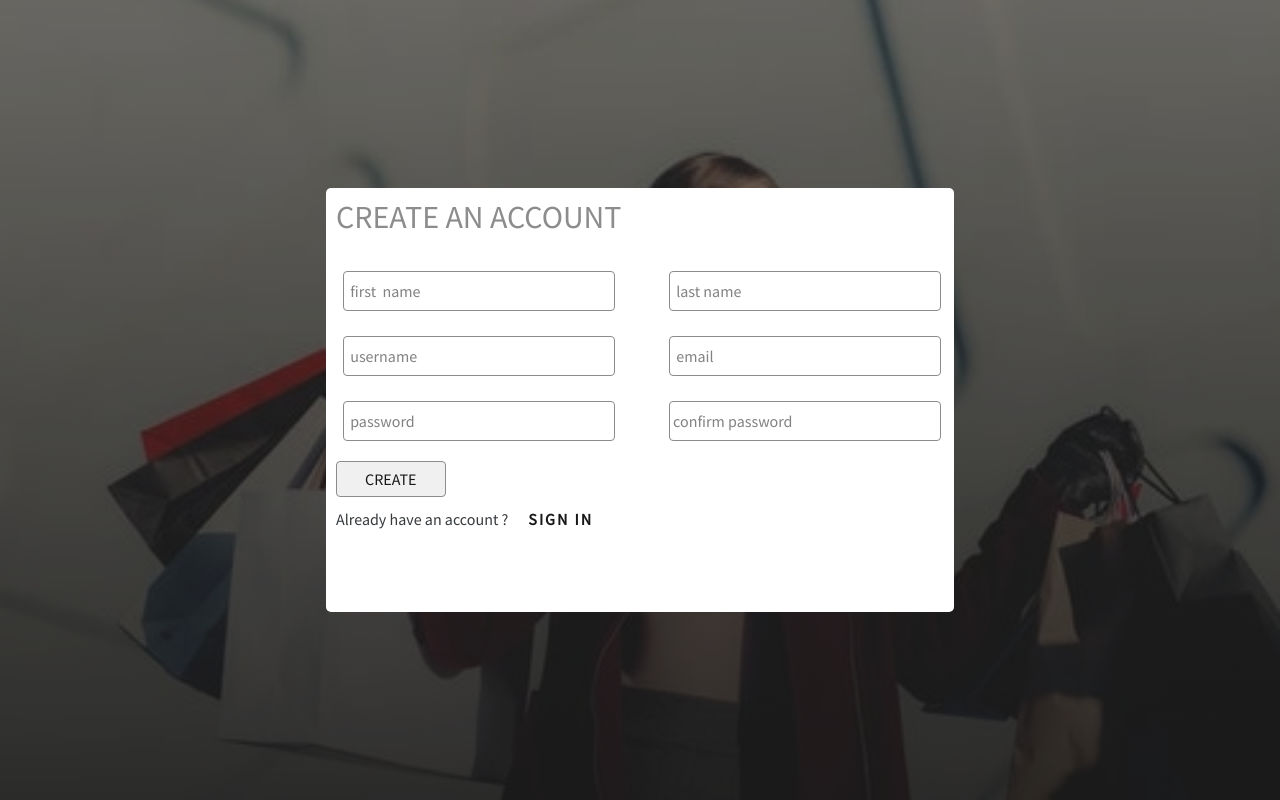
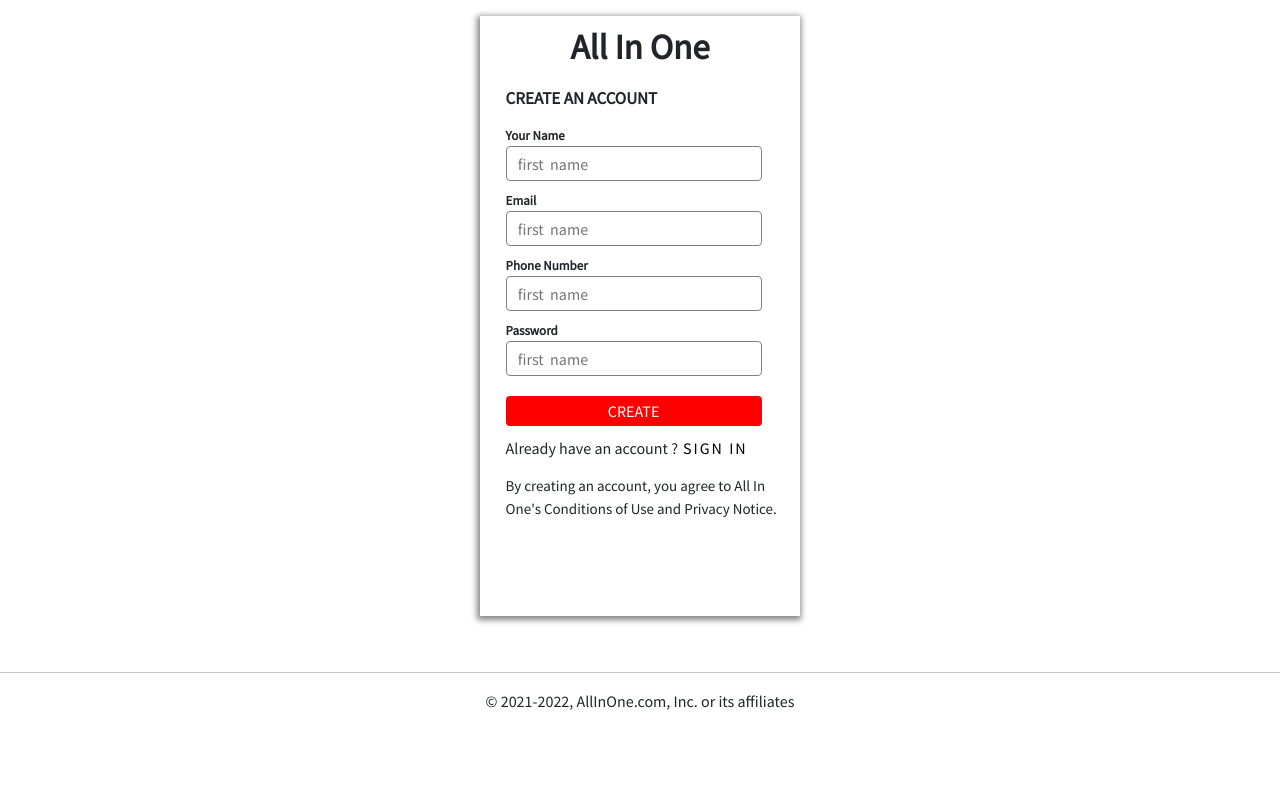
Before and after one commit to akendra-chaulagain/ecommerce-website, a React (Create React App) app in the folder client/: page /register in a window 1280 px wide. Built offline with nearby package versions, Linux system fonts and the light colour scheme.

Commit message:
register page added

```diff
--- /dev/null
+++ b/client/src/components/loginRegisterFooter/LoginregisterFooter.css
@@ -0,0 +1,6 @@
+.loginregisterFooter p{
+display: flex;
+justify-content: center;
+align-items: center;
+margin-top: 5px;
+}
--- /dev/null
+++ b/client/src/components/loginRegisterFooter/LoginregisterFooter.js
@@ -0,0 +1,16 @@
+import React from 'react'
+import "./LoginregisterFooter.css"
+
+const LoginregisterFooter = () => {
+  return (
+      <>
+          <hr />
+          <div className="loginregisterFooter">
+              <p>© 2021-2022, AllInOne.com, Inc. or its affiliates</p>
+          </div>
+      </>
+
+  )
+}
+
+export default LoginregisterFooter
--- a/client/src/components/navbar/Navbar.css
+++ b/client/src/components/navbar/Navbar.css
@@ -2,9 +2,7 @@
   height: 10vh;
   width: 100%;
   background-color: whitesmoke;
-  /* position: fixed; */
   z-index: 9;
-  /* margin-top: 4vh; */
 }
 .navbar-brand {
   font-weight: 700;
@@ -19,10 +17,9 @@
   border-radius: 5px;
   outline: none;
   border: 1px solid gray;
+  width: 50%;
   padding: 4px 20px;
-  display: flex;
-  justify-content: center;
-  align-content: center;
+  margin-top: -1px;
 }
 .navbarContainer input::placeholder {
   letter-spacing: 3px;
--- a/client/src/pages/login/Login.css
+++ b/client/src/pages/login/Login.css
@@ -50,7 +50,7 @@
   border: 1px solid gray;
   border-radius: 4px;
 }
-.loginBtn button:disabled{
+.loginBtn button:disabled {
   cursor: not-allowed;
   color: green;
 }
@@ -58,7 +58,7 @@
   background-color: red;
   color: white;
 }
-.loginBtn p{
+.loginBtn p {
   color: red;
 }
 .loginPage span {
@@ -79,7 +79,7 @@
     height: auto;
   }
 
-  .loginFromInput  input {
+  .loginFromInput input {
     width: 90%;
     padding: 4px 3px;
   }
--- a/client/src/pages/register/Register.css
+++ b/client/src/pages/register/Register.css
@@ -1,82 +1,73 @@
 .registerPage {
-  height: 100vh;
+  height: 80vh;
   width: 100%;
-  background-image: linear-gradient(rgba(0, 0, 0, 0.6), rgb(0, 0, 0, 0.9)),
-    url("../../../public/img//register.webp");
-  background-size: cover;
-  background-position: center;
   display: flex;
   justify-content: center;
-  align-items: center;
-  opacity: 0.9;
+  flex-direction: row;
+  margin-top: 2vh;
 }
-.wrapper {
-  background-color: white;
-  height: 53vh;
-  width: 50%;
-  border-radius: 5px;
+.registerTitle {
+  display: flex;
+  justify-content: center;
+  align-content: center;
+  font-weight: 600;
+  font-size: 35px;
+  margin-top: 10px;
 }
 .registerFrom {
-  display: flex;
-  justify-content: center;
-  flex-direction: column;
+  height: 75vh;
+  width: 25%;
+  -webkit-box-shadow: -1px 2px 6px 2px rgba(0, 0, 0, 0.48);
+  box-shadow: -1px 2px 6px 2px rgba(0, 0, 0, 0.48);
 }
-.registerFrom h2 {
-  margin: 10px;
-  color: gray;
+.LoginFormContainer h4 {
+  margin-left: 8%;
+  margin-top: 20px;
+  font-size: 17px;
+  font-weight: 600;
 }
-.leftSideFrom,
-.rightSideForm {
-  display: flex;
-  flex-direction: column;
+.inputBox label {
+  margin-top: 10px;
+  margin-left: 8%;
+  font-weight: 600;
+  font-size: 13px;
 }
-
-.leftSideFrom .leftSideFrom,
-input {
-  height: 40px;
-  width: 90%;
-  margin-top: 25px;
+.inputBox input {
+  margin-left: 8%;
+  width: 80%;
+  height: 35px;
   outline: none;
+  padding: 4px 8px;
+  border-radius: 4px;
   border: none;
   border: 1px solid gray;
-  padding: 4px 3px;
-  border-radius: 4px;
-  margin-left: 17px;
 }
-.createBtn button {
+.inputBox button {
+  margin-left: 8%;
   margin-top: 20px;
-  margin-left: 10px;
-  padding: 5px 28px;
-  outline: none;
+  width: 80%;
+  padding: 3px 20px;
   border: none;
-  border: 1px solid gray;
+  background-color: red;
+  color: white;
   border-radius: 4px;
 }
-.createBtn button:hover {
-  background-color: red;
-  color: white;
+.registerFrom p {
+  margin: 10px 0px 0px 8%;
 }
-.registerPage span {
-  font-weight: 600;
-  margin-left: 20px;
-  cursor: pointer;
+.link {
+  margin-left: 5px;
 }
-.registerFrom p {
-  margin: 10px;
-}
-.registerFrom span:hover {
+.link:hover {
   color: red;
   text-decoration: underline;
 }
-@media only screen and (max-width: 778px) {
-  .wrapper {
-    width: 100%;
-    height: 55vh;
-  }
-  .leftSideFrom .leftSideFrom,
-  input {
-    width: 100%;
-    padding: 4px 3px;
-    margin-left: 0px;
+.terms{
+  margin: 15px 0px 0px 8%;
+ font-size: 15px;
+}
+@media only screen and (max-width: 768px) {
+  .registerFrom {
+    width: 80%;
   }
 }
--- a/client/src/pages/register/Register.js
+++ b/client/src/pages/register/Register.js
@@ -1,31 +1,38 @@
 import React from 'react'
 import "./Register.css"
 import { Link } from "react-router-dom"
+import LoginregisterFooter from '../../components/loginRegisterFooter/LoginregisterFooter'
 
 const Register = () => {
     return (
         <>
-            <div className="container-fluid registerPage">
+            <div className=" registerPage">
 
-                <div className=" wrapper">
                 <form className='registerFrom'>
-                        <h2>CREATE AN ACCOUNT</h2>
-                        <div className="row">
-                            <div className="col-6 leftSideLoginFrom">
+                    <h2 className='registerTitle'>All In One</h2>
+                    <div className=" LoginFormContainer">
+                        <h4>CREATE AN ACCOUNT</h4>
+                        <div className="inputBox">
+                            <label >Your Name</label><br />
                             <input type="text" placeholder=' first  name' />
-                                <input type="text" placeholder=' username' />
-                                <input type="password" placeholder=' password' />
+                        </div>
+                        <div className="inputBox">
+                            <label >Email</label><br />
+                            <input type="email" placeholder=' first  name' />
+                        </div>
+                        <div className="inputBox">
+                            <label >Phone Number</label><br />
+                            <input type="number" placeholder=' first  name' />
+                        </div>
 
+                        <div className="inputBox">
+                            <label >Password</label><br />
+                            <input type="password" placeholder=' first  name' />
                         </div>
-                            <div className="col-6 rightSideLoginForm">
-                                <input type="text" placeholder=' last name' />
-                                <input type="email" placeholder=' email' />
-                                <input type="text" placeholder='confirm password' />
+                        <div className="inputBox">
+                            <button>CREATE</button>
+                        </div>
 
-                            </div>
-                        </div>
-                        <div className="createBtn">
-                            <button>CREATE</button>
                     </div>
                     <p>Already have an account ?
                         {/* render to login page when click */}
@@ -33,10 +40,14 @@ const Register = () => {
                             <span>SIGN IN</span>
                         </Link>
                     </p>
+                    <div className="terms">
+                        By creating an account, you agree to All In One's Conditions of Use and Privacy Notice.
+                    </div>
 
                 </form>
             </div>
-            </div>
+            {/* login and register footer */}
+            <LoginregisterFooter/>
         </>
     )
 }
```
Also changed, not shown: client/src/components/Category/Category.js (renamed from client/src/components/Category/Category.jsx). Lines whose indentation alone changed are shown as unchanged.
